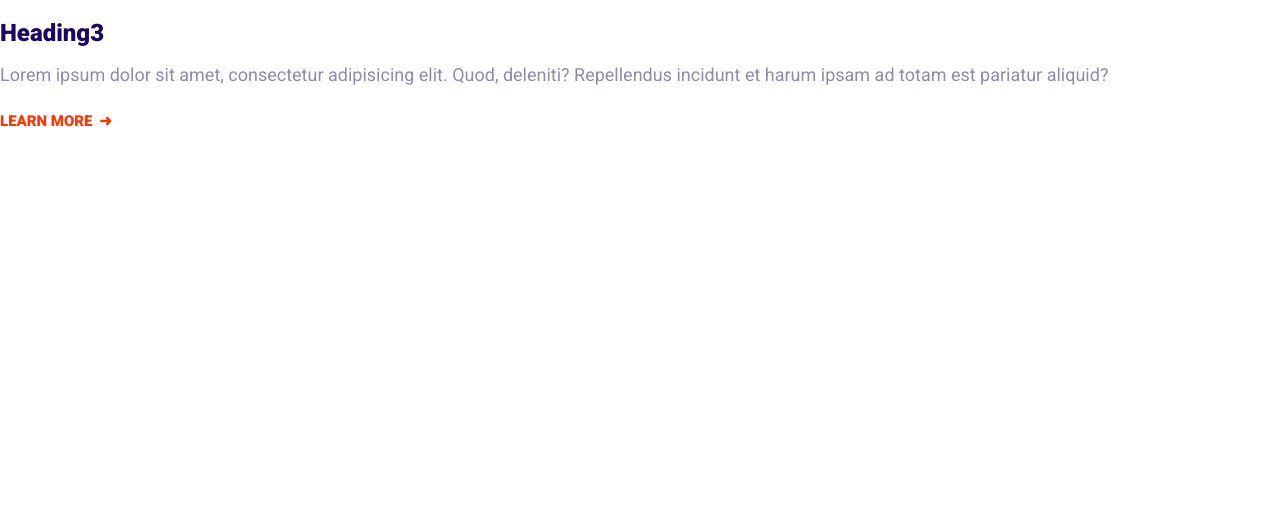
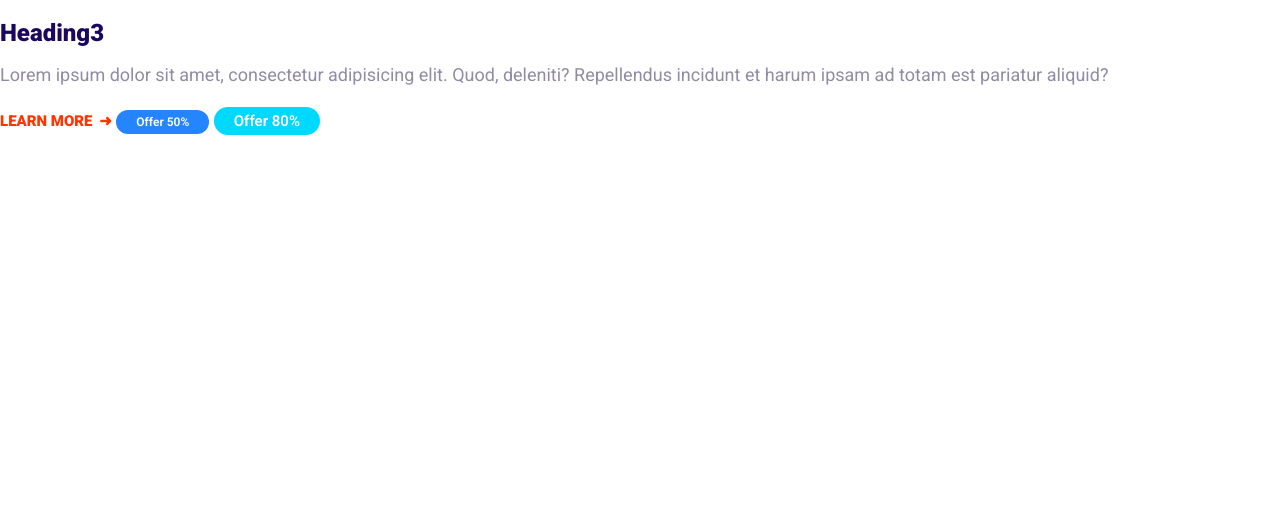
Before and after one commit to jerred-coding/ycyc, a plain HTML site: page index.html in a window 1280 px wide. Shown: the part 276-800 px from the top of the page. Drawn offline with Linux system fonts and the light colour scheme.

Commit message:
badge draft

```diff
--- a/index.html
+++ b/index.html
@@ -6,7 +6,7 @@
     <meta name="viewport" content="width=device-width, initial-scale=1.0" />
     <link rel="preconnect" href="https://fonts.gstatic.com" />
     <link
-      href="https://fonts.googleapis.com/css2?family=Roboto:wght@300;400;900&display=swap"
+      href="https://fonts.googleapis.com/css2?family=Roboto:wght@300;400;600;900&display=swap"
       rel="stylesheet"
     />
     <link rel="stylesheet" href="ycyc CSS/normalized.css" />
@@ -23,5 +23,8 @@
       Repellendus incidunt et harum ipsam ad totam est pariatur aliquid?
     </p>
     <a class="link-arrow" href="#">LEARN MORE</a>
+
+    <span class="badge badge--primary badge--small">Offer 50%</span>
+    <span class="badge badge--secondary">Offer 80%</span>
   </body>
 </html>
--- a/ycyc CSS/style.css
+++ b/ycyc CSS/style.css
@@ -53,6 +53,8 @@ p {
   }
 }
 
+/* link */
+
 a {
   text-decoration: none;
 }
@@ -78,3 +80,37 @@ a {
     font-size: 1.5rem;
   }
 }
+
+/* badge */
+
+.badge {
+  border-radius: 20px;
+  font-size: 2rem;
+  font-weight: 600;
+  padding: 0.5rem 2rem;
+  white-space: nowrap; /*this is to prevent object go to another line, so it stay in same line*/
+}
+
+.badge--primary {
+  background-color: var(--color-primary);
+  color: white;
+}
+
+.badge--secondary {
+  background-color: var(--color-seconday);
+  color: white;
+}
+
+.badge--small {
+  font-size: 1.6rem;
+}
+
+@media screen and (min-width: 1024px) {
+  .badge {
+    font-size: 1.5rem;
+  }
+
+  .badge--small {
+    font-size: 1.2rem;
+  }
+}
```
Also changed, not shown: components/badge.html (added, +3 -0 lines).
